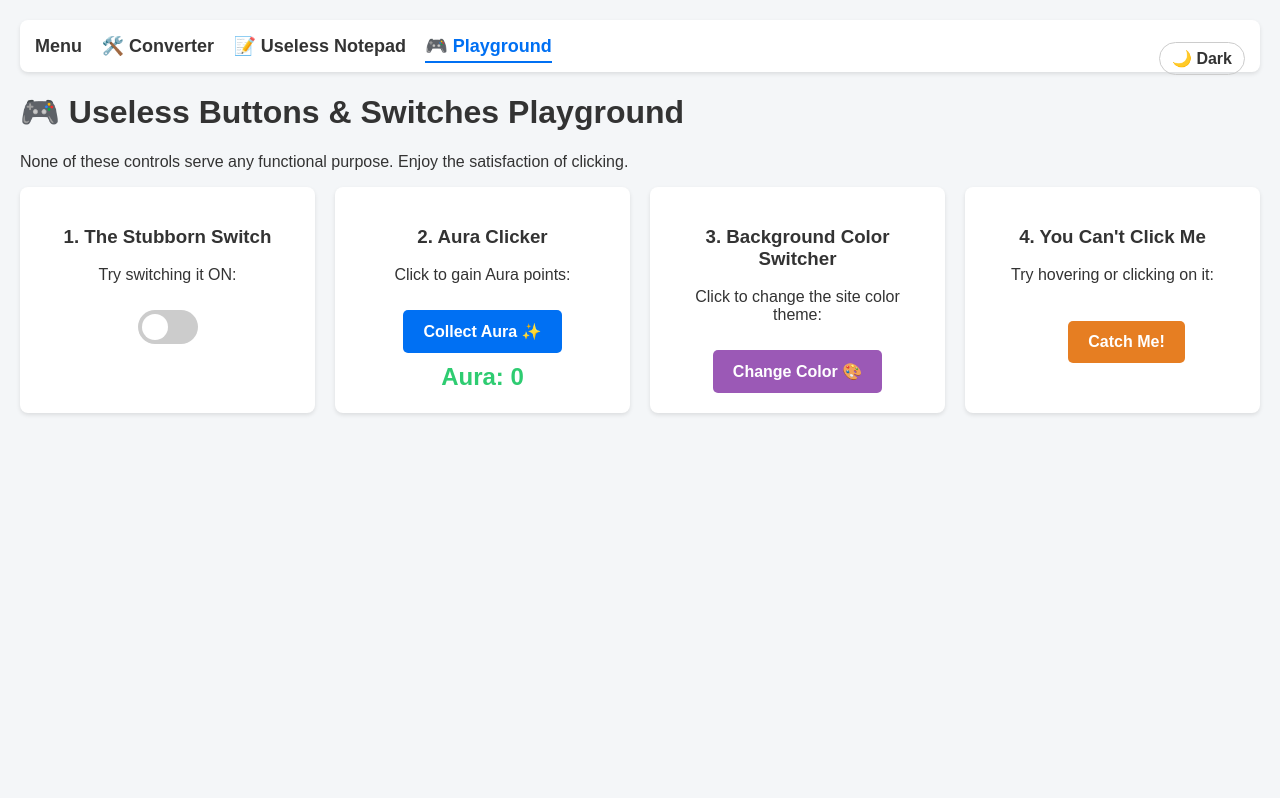
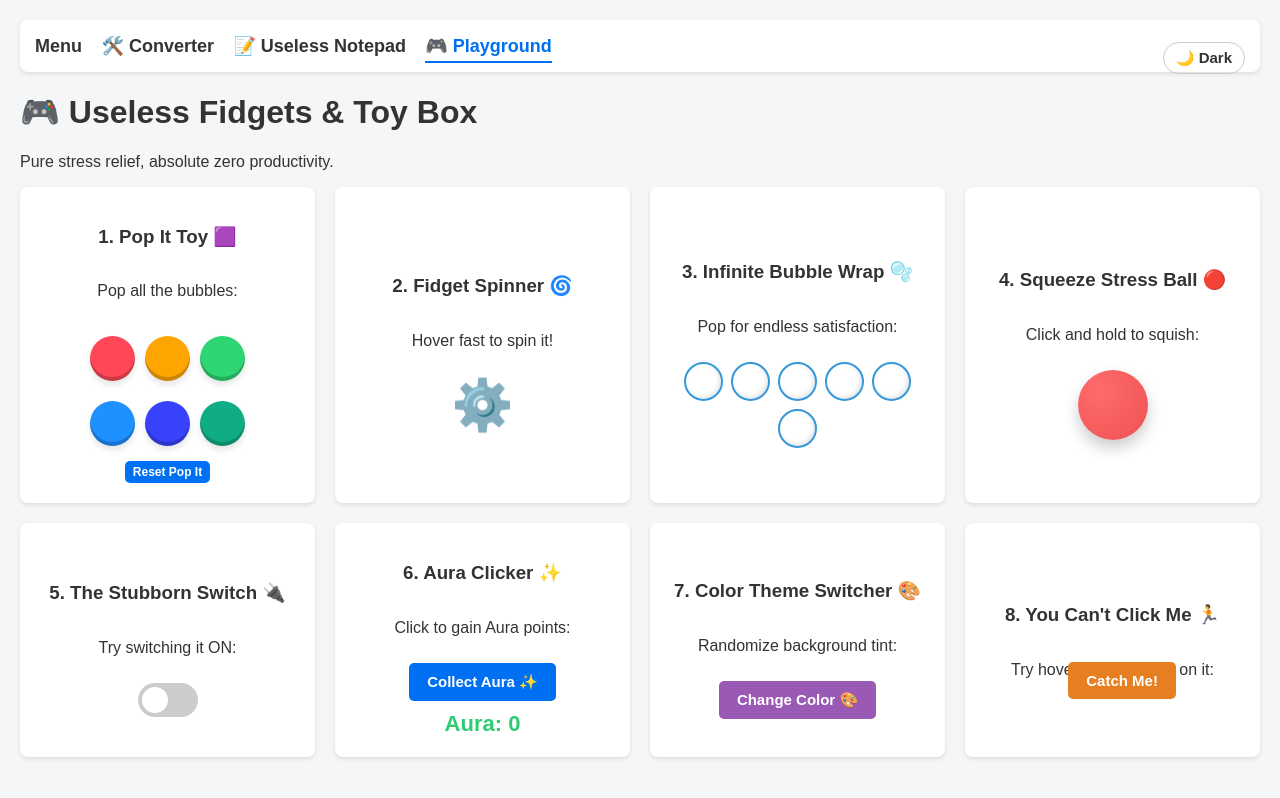
Before and after one commit to Achun2543/MyWeb, a plain HTML site: page fun.html in a window 1280 px wide. Drawn offline with Linux system fonts and the light colour scheme.

Commit message:
Update fun.html

```diff
--- a/fun.html
+++ b/fun.html
@@ -25,9 +25,10 @@
     nav a { margin-right: 15px; text-decoration: none; color: var(--text-color); font-weight: bold; font-size: 18px; }
     nav a.active { color: #0070f3; border-bottom: 2px solid #0070f3; padding-bottom: 5px; }
 
-    .grid { display: grid; grid-template-columns: repeat(auto-fit, minmax(250px, 1fr)); gap: 20px; }
-    .card { background: var(--card-bg); padding: 20px; border-radius: 8px; box-shadow: 0 2px 4px rgba(0,0,0,0.1); text-align: center; position: relative; overflow: hidden; }
+    .grid { display: grid; grid-template-columns: repeat(auto-fit, minmax(280px, 1fr)); gap: 20px; }
+    .card { background: var(--card-bg); padding: 20px; border-radius: 8px; box-shadow: 0 2px 4px rgba(0,0,0,0.1); text-align: center; position: relative; overflow: hidden; display: flex; flex-direction: column; align-items: center; justify-content: center; }
 
+    /* Switch styling */
     .switch { position: relative; display: inline-block; width: 60px; height: 34px; margin-top: 10px; }
     .switch input { opacity: 0; width: 0; height: 0; }
     .slider { position: absolute; cursor: pointer; top: 0; left: 0; right: 0; bottom: 0; background-color: #ccc; transition: .4s; border-radius: 34px; }
@@ -35,9 +36,26 @@
     input:checked + .slider { background-color: #e74c3c; }
     input:checked + .slider:before { transform: translateX(26px); }
 
-    button { background: #0070f3; color: white; border: none; padding: 12px 20px; font-size: 16px; font-weight: bold; border-radius: 5px; cursor: pointer; margin-top: 10px; transition: transform 0.1s; }
+    button { background: #0070f3; color: white; border: none; padding: 10px 18px; font-size: 15px; font-weight: bold; border-radius: 5px; cursor: pointer; margin-top: 10px; transition: transform 0.1s; }
     button:active { transform: scale(0.95); }
-    .score { font-size: 24px; font-weight: bold; color: #2ecc71; margin-top: 10px; }
+    .score { font-size: 22px; font-weight: bold; color: #2ecc71; margin-top: 10px; }
+
+    /* Pop It Grid */
+    .pop-it-grid { display: grid; grid-template-columns: repeat(3, 1fr); gap: 10px; margin-top: 10px; }
+    .pop-btn { width: 45px; height: 45px; border-radius: 50%; border: none; background: #ff4757; box-shadow: inset 0 -4px 0 rgba(0,0,0,0.2), 0 4px 6px rgba(0,0,0,0.1); cursor: pointer; transition: all 0.1s ease; }
+    .pop-btn.popped { background: #2ed573; box-shadow: inset 0 4px 0 rgba(0,0,0,0.3); transform: scale(0.9); }
+
+    /* Spinner */
+    .spinner { font-size: 50px; cursor: pointer; display: inline-block; user-select: none; transition: transform 0.1s linear; margin-top: 10px; }
+
+    /* Bubble Wrap */
+    .bubble-wrap { display: flex; gap: 8px; flex-wrap: wrap; justify-content: center; margin-top: 10px; }
+    .bubble { width: 35px; height: 35px; background: rgba(255, 255, 255, 0.4); border: 2px solid #3498db; border-radius: 50%; cursor: pointer; box-shadow: inset -2px -2px 4px rgba(0,0,0,0.1); }
+    .bubble.popped { background: transparent; border-color: #ccc; box-shadow: none; transform: scale(0.85); }
+
+    /* Stress Ball */
+    .stress-ball { width: 70px; height: 70px; background: radial-gradient(circle at 30% 30%, #ff6b6b, #ee5253); border-radius: 50%; cursor: grab; margin-top: 10px; transition: transform 0.1s ease; box-shadow: 0 8px 15px rgba(0,0,0,0.2); }
+    .stress-ball:active { transform: scale(0.6, 1.3); cursor: grabbing; }
 
     #runawayBtn { position: absolute; transition: all 0.15s ease-out; background: #e67e22; z-index: 10; width: auto; }
     .theme-toggle-btn { position: absolute; top: 12px; right: 15px; background: transparent; border: 1px solid var(--border-color); color: var(--text-color); padding: 6px 12px; border-radius: 20px; cursor: pointer; font-weight: bold; width: auto; }
@@ -52,12 +70,56 @@
     <button class="theme-toggle-btn" id="themeToggleBtn" onclick="toggleTheme()">🌙 Dark</button>
   </nav>
 
-  <h1>🎮 Useless Buttons & Switches Playground</h1>
-  <p>None of these controls serve any functional purpose. Enjoy the satisfaction of clicking.</p>
+  <h1>🎮 Useless Fidgets & Toy Box</h1>
+  <p>Pure stress relief, absolute zero productivity.</p>
 
   <div class="grid">
+    <!-- 1. Pop It Toy -->
     <div class="card">
-      <h3>1. The Stubborn Switch</h3>
+      <h3>1. Pop It Toy 🟪</h3>
+      <p>Pop all the bubbles:</p>
+      <div class="pop-it-grid">
+        <button class="pop-btn" onclick="popBubble(this)"></button>
+        <button class="pop-btn" onclick="popBubble(this)" style="background:#ffa502;"></button>
+        <button class="pop-btn" onclick="popBubble(this)" style="background:#2ed573;"></button>
+        <button class="pop-btn" onclick="popBubble(this)" style="background:#1e90ff;"></button>
+        <button class="pop-btn" onclick="popBubble(this)" style="background:#3742fa;"></button>
+        <button class="pop-btn" onclick="popBubble(this)" style="background:#10ac84;"></button>
+      </div>
+      <button onclick="resetPopIt()" style="font-size: 12px; padding: 4px 8px; margin-top: 15px;">Reset Pop It</button>
+    </div>
+
+    <!-- 2. Fidget Spinner -->
+    <div class="card">
+      <h3>2. Fidget Spinner 🌀</h3>
+      <p>Hover fast to spin it!</p>
+      <div class="spinner" id="spinner" onmousemove="spin()">⚙️</div>
+    </div>
+
+    <!-- 3. Infinite Bubble Wrap -->
+    <div class="card">
+      <h3>3. Infinite Bubble Wrap 🫧</h3>
+      <p>Pop for endless satisfaction:</p>
+      <div class="bubble-wrap" id="bubbleWrap">
+        <div class="bubble" onclick="popWrap(this)"></div>
+        <div class="bubble" onclick="popWrap(this)"></div>
+        <div class="bubble" onclick="popWrap(this)"></div>
+        <div class="bubble" onclick="popWrap(this)"></div>
+        <div class="bubble" onclick="popWrap(this)"></div>
+        <div class="bubble" onclick="popWrap(this)"></div>
+      </div>
+    </div>
+
+    <!-- 4. Stress Ball -->
+    <div class="card">
+      <h3>4. Squeeze Stress Ball 🔴</h3>
+      <p>Click and hold to squish:</p>
+      <div class="stress-ball"></div>
+    </div>
+
+    <!-- 5. Stubborn Switch -->
+    <div class="card">
+      <h3>5. The Stubborn Switch 🔌</h3>
       <p>Try switching it ON:</p>
       <label class="switch">
         <input type="checkbox" id="uselessSwitch" onchange="autoTurnOff(this)">
@@ -65,27 +127,31 @@
       </label>
     </div>
 
+    <!-- 6. Aura Clicker -->
     <div class="card">
-      <h3>2. Aura Clicker</h3>
+      <h3>6. Aura Clicker ✨</h3>
       <p>Click to gain Aura points:</p>
       <button onclick="addAura()">Collect Aura ✨</button>
       <div id="auraCount" class="score">Aura: 0</div>
     </div>
 
+    <!-- 7. Color Switcher -->
     <div class="card">
-      <h3>3. Background Color Switcher</h3>
-      <p>Click to change the site color theme:</p>
+      <h3>7. Color Theme Switcher 🎨</h3>
+      <p>Randomize background tint:</p>
       <button onclick="changeBg()" style="background: #9b59b6;">Change Color 🎨</button>
     </div>
 
+    <!-- 8. Unclickable Button -->
     <div class="card" id="evadeContainer" style="min-height: 180px;">
-      <h3>4. You Can't Click Me</h3>
+      <h3>8. You Can't Click Me 🏃</h3>
       <p>Try hovering or clicking on it:</p>
       <button id="runawayBtn" style="left: 35%; top: 55%;">Catch Me!</button>
     </div>
   </div>
 
   <script>
+    // Theme toggle & persistence
     const savedTheme = localStorage.getItem('theme') || 'light';
     document.documentElement.setAttribute('data-theme', savedTheme);
 
@@ -95,51 +161,81 @@
     });
 
     function toggleTheme() {
+      document.documentElement.style.removeProperty('--bg-color');
       const current = document.documentElement.getAttribute('data-theme');
       const next = current === 'dark' ? 'light' : 'dark';
       document.documentElement.setAttribute('data-theme', next);
       localStorage.setItem('theme', next);
-
       const btn = document.getElementById('themeToggleBtn');
       if (btn) btn.textContent = next === 'dark' ? '☀️ Light' : '🌙 Dark';
     }
 
+    // 1. Pop It Mechanics
+    function popBubble(btn) {
+      btn.classList.toggle('popped');
+    }
+    function resetPopIt() {
+      document.querySelectorAll('.pop-btn').forEach(btn => btn.classList.remove('popped'));
+    }
+
+    // 2. Fidget Spinner Mechanics
+    let rotation = 0;
+    function spin() {
+      rotation += 45;
+      document.getElementById('spinner').style.transform = `rotate(${rotation}deg)`;
+    }
+
+    // 3. Bubble Wrap Mechanics
+    function popWrap(el) {
+      if (!el.classList.contains('popped')) {
+        el.classList.add('popped');
+        setTimeout(() => {
+          el.classList.remove('popped'); // Infinite regen
+        }, 1200);
+      }
+    }
+
+    // 5. Switch auto shut-off
     function autoTurnOff(el) {
       if (el.checked) {
         setTimeout(() => { el.checked = false; }, 250);
       }
     }
 
+    // 6. Aura Clicker
     let aura = 0;
     function addAura() {
       aura += 100;
       document.getElementById('auraCount').textContent = `Aura: +${aura.toLocaleString()}`;
     }
 
+    // 7. Random Color Tint
     function changeBg() {
+      const isDark = document.documentElement.getAttribute('data-theme') === 'dark';
       const hue = Math.floor(Math.random() * 360);
       const saturation = 40 + Math.floor(Math.random() * 30);
-      const lightness = 15 + Math.floor(Math.random() * 20);
-      document.body.style.backgroundColor = `hsl(${hue}, ${saturation}%, ${lightness}%)`;
+      const lightness = isDark ? 15 + Math.floor(Math.random() * 20) : 80 + Math.floor(Math.random() * 15);
+      document.documentElement.style.setProperty('--bg-color', `hsl(${hue}, ${saturation}%, ${lightness}%)`);
     }
 
-    const btn = document.getElementById('runawayBtn');
+    // 8. Evading Button
+    const evadeBtn = document.getElementById('runawayBtn');
     const container = document.getElementById('evadeContainer');
 
-    btn.addEventListener('mouseenter', moveButton);
-    btn.addEventListener('mousemove', moveButton);
+    evadeBtn.addEventListener('mouseenter', moveButton);
+    evadeBtn.addEventListener('mousemove', moveButton);
 
     function moveButton() {
       const containerRect = container.getBoundingClientRect();
-      const btnRect = btn.getBoundingClientRect();
+      const btnRect = evadeBtn.getBoundingClientRect();
       const maxX = containerRect.width - btnRect.width - 20;
       const maxY = containerRect.height - btnRect.height - 20;
 
       let newX = Math.max(10, Math.floor(Math.random() * maxX));
       let newY = Math.max(50, Math.floor(Math.random() * maxY));
 
-      btn.style.left = `${newX}px`;
-      btn.style.top = `${newY}px`;
+      evadeBtn.style.left = `${newX}px`;
+      evadeBtn.style.top = `${newY}px`;
     }
   </script>
 </body>
```
